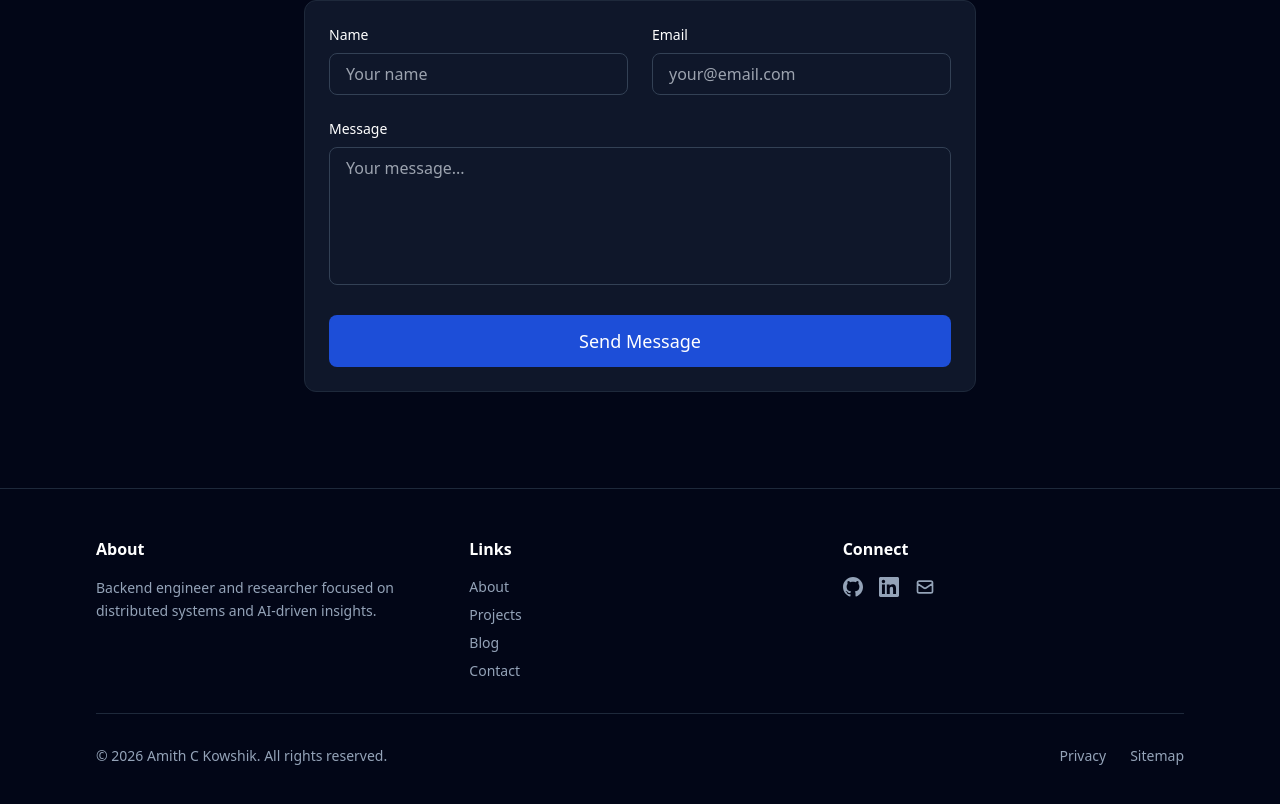
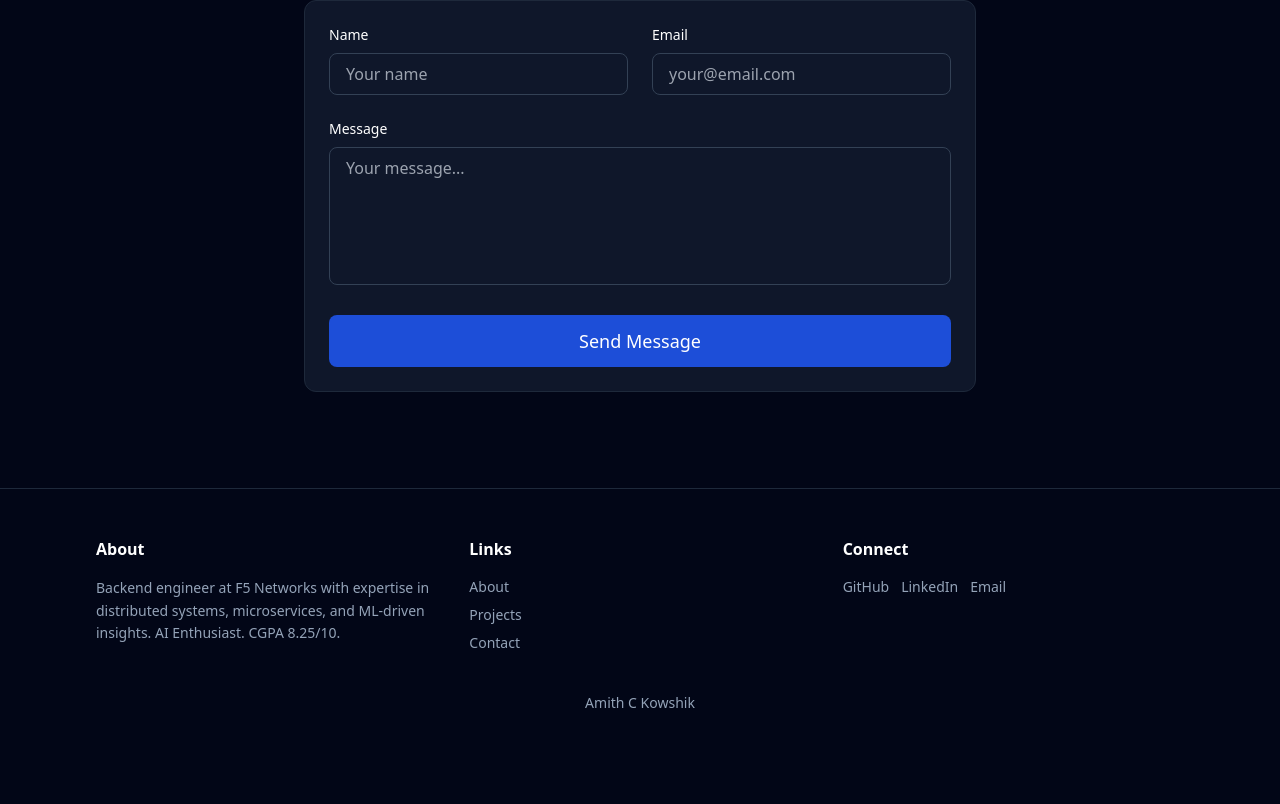
Before and after one commit to amithck/my-website, a Next.js app: page / in a window 1280 px wide. Shown: the part 6196-7000 px from the top of the page. After the commit the page ends 6957 px from the top, so only its background shows below. Built offline with nearby package versions, Linux system fonts and the light colour scheme.

Commit message:
editing footer

```diff
--- a/components/Footer.tsx
+++ b/components/Footer.tsx
@@ -2,25 +2,21 @@ import Link from "next/link";
 import { portfolioData } from "@/data/portfolio";
 
 export default function Footer() {
-  const currentYear = new Date().getFullYear();
-  const { name, socials } = portfolioData.personalInfo;
+  const { name, bio, socials } = portfolioData.personalInfo;
 
   return (
     <footer className="border-t border-slate-200 dark:border-slate-800 bg-white dark:bg-slate-950 mt-auto">
       <div className="container-wide py-12">
-        <div className="grid grid-cols-1 md:grid-cols-3 gap-8 mb-8">
-          {/* About */}
+        <div className="grid gap-8 md:grid-cols-3">
           <div>
             <h3 className="font-semibold text-slate-900 dark:text-white mb-4">
               About
             </h3>
             <p className="text-sm text-slate-600 dark:text-slate-400 leading-relaxed">
-              Backend engineer and researcher focused on distributed systems and
-              AI-driven insights.
+              {bio}
             </p>
           </div>
 
-          {/* Quick Links */}
           <div>
             <h3 className="font-semibold text-slate-900 dark:text-white mb-4">
               Links
@@ -44,44 +40,28 @@ export default function Footer() {
               </li>
               <li>
                 <Link
-                  href="/blog"
-                  className="text-slate-600 dark:text-slate-400 hover:text-blue-600 dark:hover:text-blue-400 transition-colors"
-                >
-                  Blog
-                </Link>
-              </li>
-              <li>
-                <a
                   href="#contact"
                   className="text-slate-600 dark:text-slate-400 hover:text-blue-600 dark:hover:text-blue-400 transition-colors"
                 >
                   Contact
-                </a>
+                </Link>
               </li>
             </ul>
           </div>
 
-          {/* Social Links */}
           <div>
             <h3 className="font-semibold text-slate-900 dark:text-white mb-4">
               Connect
             </h3>
-            <div className="flex gap-4">
+            <div className="flex flex-wrap gap-3 text-sm">
               {socials.github && (
                 <a
                   href={socials.github}
                   target="_blank"
                   rel="noopener noreferrer"
                   className="text-slate-600 dark:text-slate-400 hover:text-blue-600 dark:hover:text-blue-400 transition-colors"
-                  aria-label="GitHub"
                 >
-                  <svg
-                    className="w-5 h-5"
-                    fill="currentColor"
-                    viewBox="0 0 24 24"
-                  >
-                    <path d="M12 0c-6.626 0-12 5.373-12 12 0 5.302 3.438 9.8 8.207 11.387.6.111.793-.261.793-.577v-2.234c-3.338.726-4.033-1.416-4.033-1.416-.546-1.387-1.333-1.756-1.333-1.756-1.089-.745.083-.729.083-.729 1.205.084 1.839 1.237 1.839 1.237 1.07 1.834 2.807 1.304 3.492.997.107-.775.418-1.305.762-1.604-2.665-.305-5.467-1.334-5.467-5.931 0-1.311.469-2.381 1.236-3.221-.124-.303-.535-1.524.117-3.176 0 0 1.008-.322 3.301 1.23.957-.266 1.983-.399 3.003-.404 1.02.005 2.047.138 3.006.404 2.291-1.552 3.297-1.23 3.297-1.23.653 1.653.242 2.874.118 3.176.77.84 1.235 1.911 1.235 3.221 0 4.609-2.807 5.624-5.479 5.921.43.372.823 1.102.823 2.222v 3.293c0 .319.192.694.801.576 4.765-1.589 8.199-6.086 8.199-11.386 0-6.627-5.373-12-12-12z" />
-                  </svg>
+                  GitHub
                 </a>
               )}
               {socials.linkedin && (
@@ -90,61 +70,24 @@ export default function Footer() {
                   target="_blank"
                   rel="noopener noreferrer"
                   className="text-slate-600 dark:text-slate-400 hover:text-blue-600 dark:hover:text-blue-400 transition-colors"
-                  aria-label="LinkedIn"
                 >
-                  <svg
-                    className="w-5 h-5"
-                    fill="currentColor"
-                    viewBox="0 0 24 24"
-                  >
-                    <path d="M20.447 20.452h-3.554v-5.569c0-1.328-.027-3.037-1.852-3.037-1.853 0-2.136 1.445-2.136 2.939v5.667H9.351V9h3.414v1.561h.046c.477-.9 1.637-1.85 3.37-1.85 3.601 0 4.267 2.37 4.267 5.455v6.286zM5.337 7.433c-1.144 0-2.063-.926-2.063-2.065 0-1.138.92-2.063 2.063-2.063 1.14 0 2.064.925 2.064 2.063 0 1.139-.925 2.065-2.064 2.065zm1.782 13.019H3.555V9h3.564v11.452zM22.225 0H1.771C.792 0 0 .774 0 1.729v20.542C0 23.227.792 24 1.771 24h20.451C23.2 24 24 23.227 24 22.271V1.729C24 .774 23.2 0 22.225 0z" />
-                  </svg>
+                  LinkedIn
                 </a>
               )}
-              <a
-                href={`mailto:${socials.email}`}
-                className="text-slate-600 dark:text-slate-400 hover:text-blue-600 dark:hover:text-blue-400 transition-colors"
-                aria-label="Email"
-              >
-                <svg
-                  className="w-5 h-5"
-                  fill="none"
-                  stroke="currentColor"
-                  viewBox="0 0 24 24"
+              {socials.email && (
+                <a
+                  href={`mailto:${socials.email}`}
+                  className="text-slate-600 dark:text-slate-400 hover:text-blue-600 dark:hover:text-blue-400 transition-colors"
                 >
-                  <path
-                    strokeLinecap="round"
-                    strokeLinejoin="round"
-                    strokeWidth={2}
-                    d="M3 8l7.89 5.26a2 2 0 002.22 0L21 8M5 19h14a2 2 0 002-2V7a2 2 0 00-2-2H5a2 2 0 00-2 2v10a2 2 0 002 2z"
-                  />
-                </svg>
-              </a>
+                  Email
+                </a>
+              )}
             </div>
           </div>
         </div>
 
-        {/* Divider */}
-        <div className="border-t border-slate-200 dark:border-slate-800 pt-8">
-          <div className="flex flex-col sm:flex-row items-center justify-between gap-4 text-sm text-slate-600 dark:text-slate-400">
-            <p>
-              © {currentYear} {name}. All rights reserved.
-            </p>
-            <div className="flex gap-6">
-              <Link
-                href="/privacy"
-                className="hover:text-blue-600 dark:hover:text-blue-400 transition-colors"
-              >
-                Privacy
-              </Link>
-              <a
-                href="/sitemap.xml"
-                className="hover:text-blue-600 dark:hover:text-blue-400 transition-colors"
-              >
-                Sitemap
-              </a>
-            </div>
-          </div>
+        <div className="mt-10 text-center text-sm text-slate-500 dark:text-slate-400">
+          {name}
         </div>
       </div>
     </footer>
```
